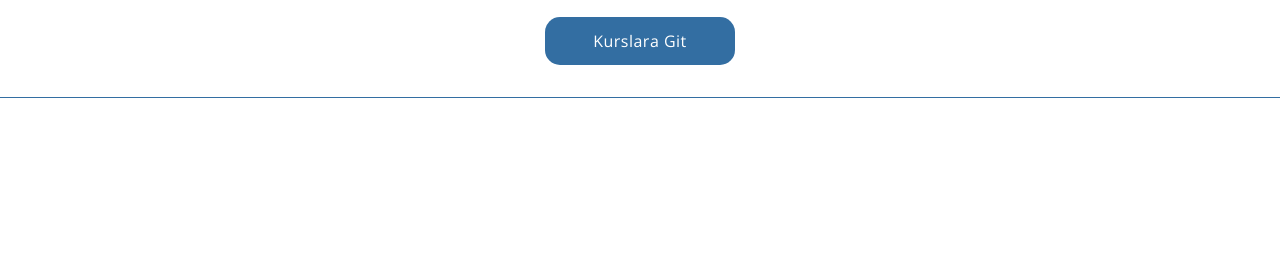
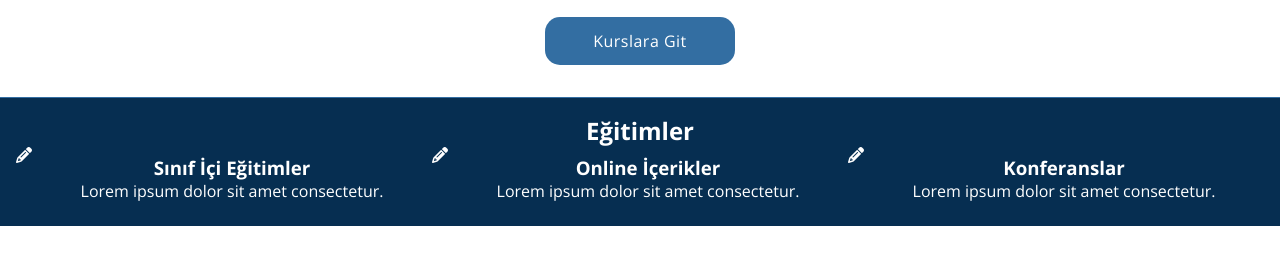
Before and after one commit to bedirhansgrc/Landing-Page, a plain HTML site: page index.html in a window 1280 px wide. Shown: the part 481-746 px from the top of the page. Drawn offline with nearby package versions, Linux system fonts and the light colour scheme.

Commit message:
Created Training Section

```diff
--- a/css/main.css
+++ b/css/main.css
@@ -57,3 +57,20 @@ html {
     opacity: 0.7 ;
     font-style: italic;
 }
+#training{
+    color: white;
+    padding: 1rem;
+}
+#training .items{
+    display: flex;
+    justify-content: space-between;
+}
+#training .items .item{
+    width: 33%;
+    text-align: center;
+    padding: 0.5rem;
+}
+#training .items .item:hover{
+    color: red;
+    opacity: 0.6;
+}
--- a/css/mobile.css
+++ b/css/mobile.css
@@ -5,3 +5,10 @@
     overflow: hidden;
     height: 90px;
 }
+#training .items{
+    flex-direction: column;
+
+}
+#training .items .item{
+    width: 100%;
+}
--- a/index.html
+++ b/index.html
@@ -46,6 +46,27 @@
         </div>
         <a href="#courses" class="btn btn-primary">Kurslara Git</a>
     </section>
+
+    <section id="training" class="bg-dark-blue">
+        <h3 class="text-center heading-medium">Eğitimler</h3>
+        <div class="items">
+            <i class="fa fa-pencil-alt"></i>
+            <article class="item">
+                <h3>Sınıf İçi Eğitimler</h3>
+                <p>Lorem ipsum dolor sit amet consectetur.</p>
+            </article>
+            <i class="fa fa-pencil-alt"></i>
+            <article class="item">
+                <h3>Online İçerikler</h3>
+                <p>Lorem ipsum dolor sit amet consectetur.</p>
+            </article>
+            <i class="fa fa-pencil-alt"></i>
+            <article class="item">
+                <h3>Konferanslar</h3>
+                <p>Lorem ipsum dolor sit amet consectetur.</p>
+            </article>
+        </div>
+    </section>
 </body>
 
 </html>
```
